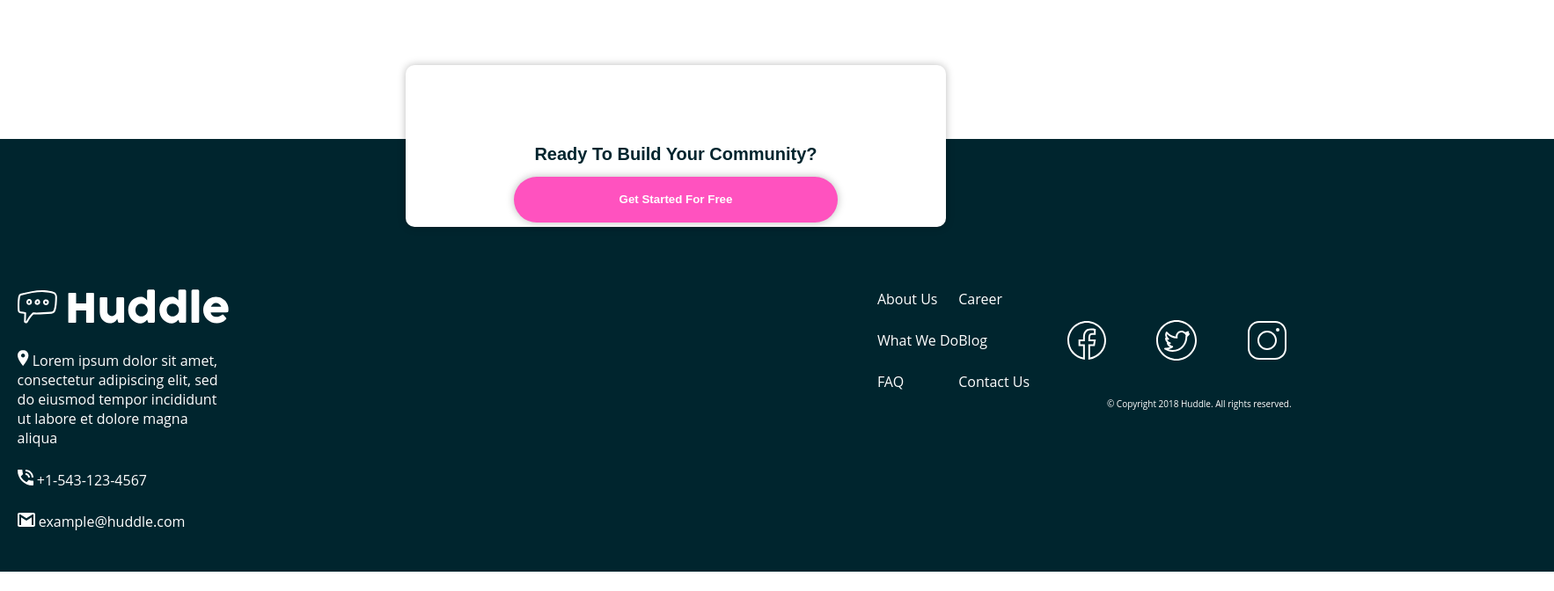
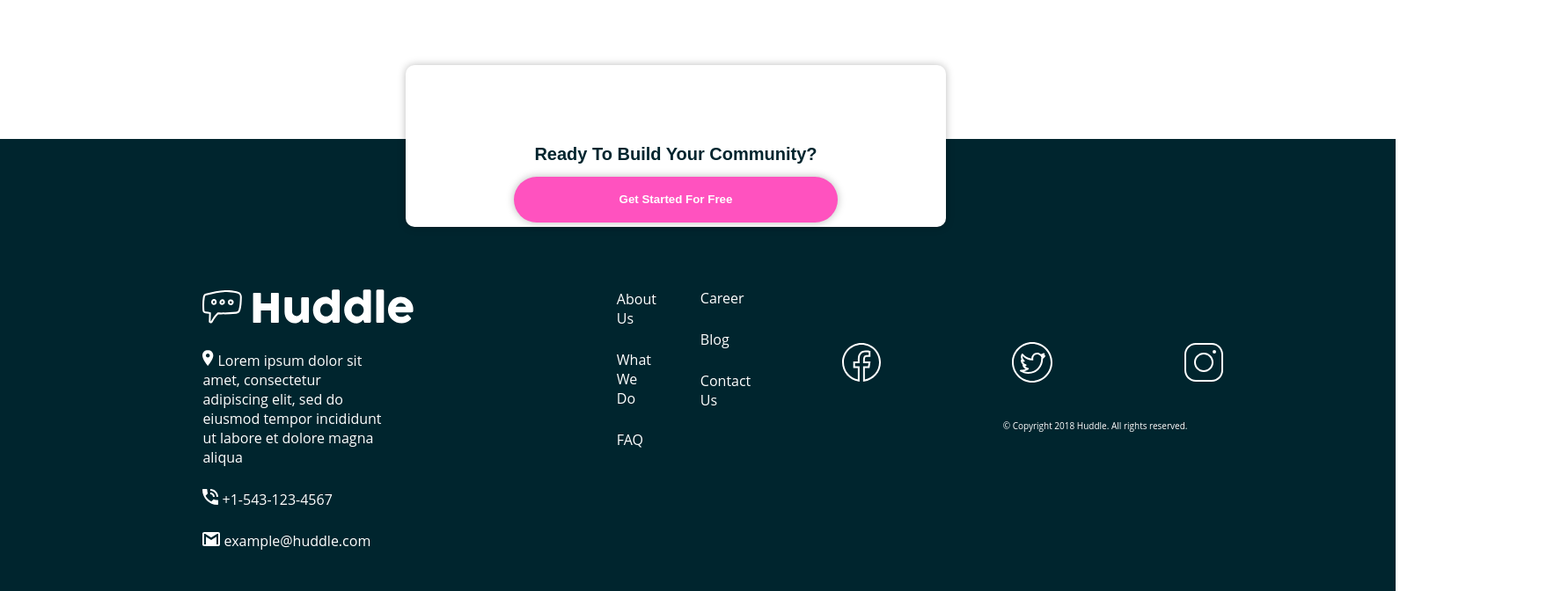
Before and after one commit to BrightCoders-Institute/s1a1-dise-o-web-responsivo-bcdic23-w1-r1-team-4, a website: page index.html in a window 1536 px wide. Shown: the part 3485-4157 px from the top of the page at 88% size, 1766 px wide, since content can reach past the window. Before the commit the page ends 4135 px from the top, so only its background shows below. Drawn offline with Linux system fonts and the light colour scheme; a web font is replaced by a local one.

Commit message:
footer actualizado

```diff
--- a/index.html
+++ b/index.html
@@ -117,12 +117,12 @@
         </ul>
       </div>
       <div class="footer__vertical-alignment">
-        <ul>
+        <ul id="first">
           <li>About Us</li>
           <li>What We Do</li>
           <li>FAQ</li>
         </ul>
-        <ul>
+        <ul id="second">
           <li>Career</li>
           <li>Blog</li>
           <li>Contact Us</li>
--- a/styles.sass
+++ b/styles.sass
@@ -301,23 +301,33 @@ $open-sans: 'Open Sans', sans-serif
             left: 40%
             top: -500px
     footer
-        margin: 0
         background-color: $dark-blue
+        bottom: 0
         color: white
         display: flex
+        flex-direction: row
+        font-family: $open-sans
+        height: fit-content
         justify-content: space-around
-        flex-direction: row
-        height: fit-content
+        margin: 0
+        padding: 30px 50px 30px 50px
         width: 100%
-        bottom: 0
-        padding: 30px 15% 30px 15%
-        font-family: $open-sans
 
         .footer__vertical-alignment
             margin-top: 100px
             display: flex
             flex-direction: row
             width: fit-content
+            position: relative
+            padding: 0 0 0 15%
+
+        #first
+            position: relative
+            padding: 0 50px 0 0
+            width: 100%
+        #second
+            position: relative
+            margin: 15px 100px 0 0
 
             li
                 width: 100%
@@ -327,7 +337,8 @@ $open-sans: 'Open Sans', sans-serif
             flex-direction: column
             justify-content: center
             align-items: center
-            width: 20%
+            width: 180%
+
             svg
                 width: 33%
 
@@ -337,9 +348,12 @@ $open-sans: 'Open Sans', sans-serif
             justify-content: space-around
             padding-top: 10%
             height: 80px
+            padding: 0 -50px 0 0
 
+            svg
+                padding: 0 -20px
     #Lorem
-        width: 25%
+        width: 85%
     #button-card
         font-family: $poppins-font
         font-size: 10px
```
Also changed, not shown: styles.css, 1 other file.
